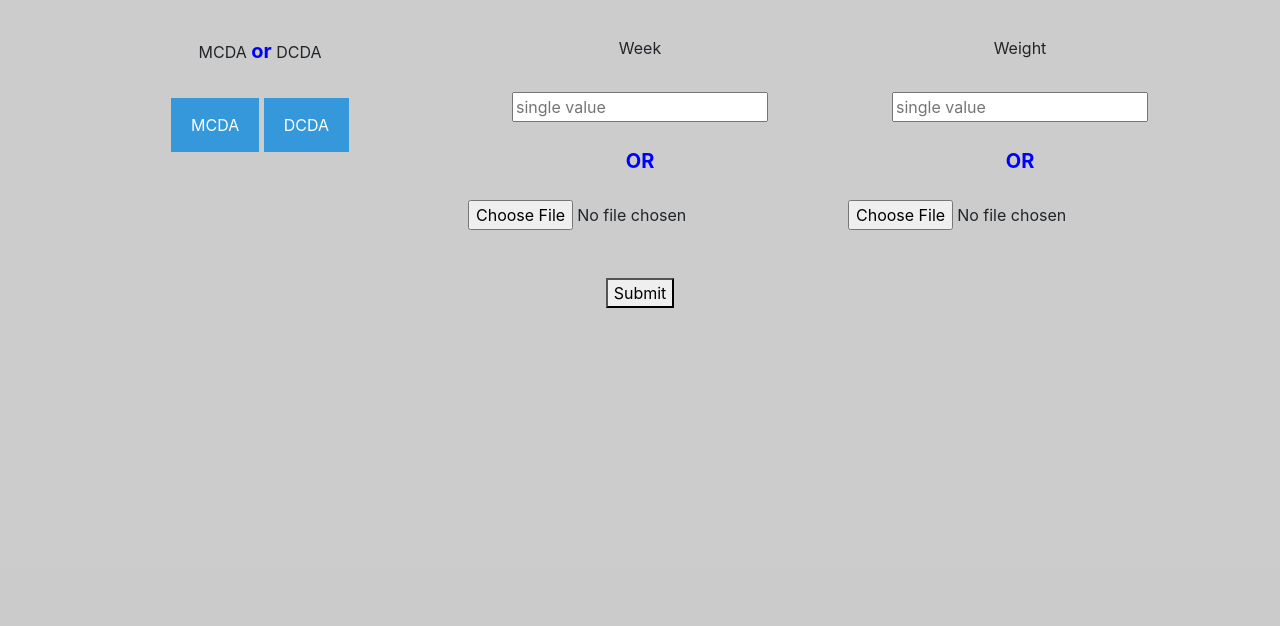
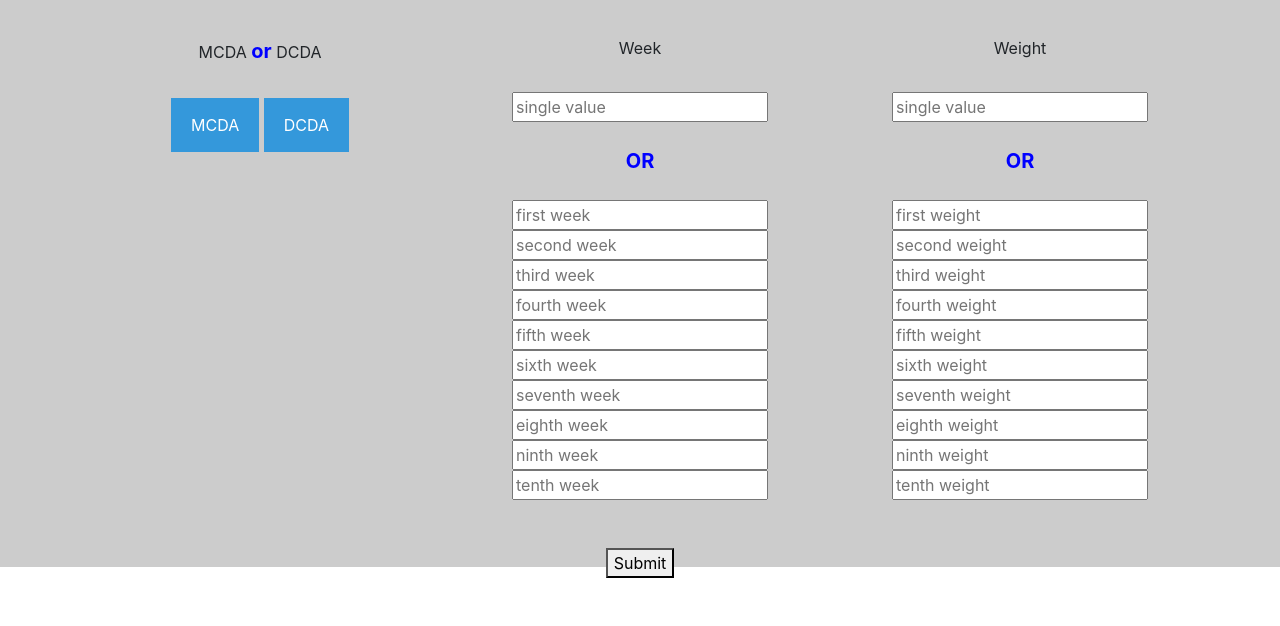
Before and after one commit to louzounlab/Twin-FWE, a Flask app: page / in a window 1280 px wide. Shown: the part 233-859 px from the top of the page. Before the commit the page ends 541 px from the top, so only its background shows below. Run offline with Flask 3, Linux system fonts and the light colour scheme; some libraries are stand-ins or nearby versions.

Commit message:
Update from file to an actual table

```diff
--- a/app/app.py
+++ b/app/app.py
@@ -167,38 +167,52 @@
 
     # Get the week
     week = request.form.get('week')  # As number
-    week_file = request.files['week_file']  # As column
+
+    # Read the weeks from the form
+    total_weeks = ""
+    weeks_list = []
+    for i in range(1, 10 + 1):
+        week_i = request.form[f'week{i}']
+        if week_i:
+            weeks_list.append(float(week_i))
+            total_weeks += week_i
+
+    # Set up nicely in a dataframe
+    week_df = pd.DataFrame({"week": weeks_list})
 
     # Check input validity
-    if not week and not week_file:
+    if not week and not total_weeks:
         return render_template("index.html", error="Please enter a week or upload a week file.")
-    if week and week_file:
+    if week and total_weeks:
         return render_template("index.html", error="Please enter a week or upload a week file, not both.")
 
-    if week_file:
-        week_file.save(join(folder_path, "week.csv"))
-        week_df = pd.read_csv(join(folder_path, "week.csv"))
-        if week_df.shape[1] != 1:
-            return render_template("index.html", error="Week file should have only one column.")
+    if total_weeks:
         week = list(week_df.iloc[:, 0])
     else:
         week = float(week)
 
     # Get the weight
     weight = request.form.get('weight')
-    weight_file = request.files['weight_file']
+
+    # Read the weights from the form
+    total_weights = ""
+    weight_list = []
+    for i in range(1, 10 + 1):
+        weight_i = request.form[f'weight{i}']
+        if weight_i:
+            weight_list.append(float(weight_i))
+            total_weights += weight_i
+
+    # Set up nicely in a dataframe
+    weight_df = pd.DataFrame({"weight": weight_list})
 
     # Check input validity
-    if not weight and not weight_file:
+    if not weight and not total_weights:
         return render_template("index.html", error="Please enter a weight or upload a weight file.")
-    if weight and weight_file:
+    if weight and total_weights:
         return render_template("index.html", error="Please enter a weight or upload a weight file, not both.")
 
-    if weight_file:
-        weight_file.save(join(folder_path, "weight.csv"))
-        weight_df = pd.read_csv(join(folder_path, "weight.csv"))
-        if weight_df.shape[1] != 1:
-            return render_template("index.html", error="Weight file should have only one column.")
+    if total_weights:
         weight = list(weight_df.iloc[:, 0])
     else:
         weight = float(weight)
@@ -210,10 +224,13 @@
     # Get the values
     mcda = 1 if cda_type == "MCDA" else 0
 
+    print(week_df)
+    print(weight_df)
+
     if type(week) == float:
         # Get the values of weights
         df = get_values(mcda=mcda, week=week)
-        plot_gaussian(df, weight, join(folder_path, "plot_1.png"),  title=f"Gaussian Distribution Week: {week}")
+        plot_gaussian(df, weight, join(folder_path, "plot_1.png"), title=f"Gaussian Distribution Week: {week}")
     else:
         # Covert dtype
         week = [float(w) for w in week]
--- a/app/templates/index.html
+++ b/app/templates/index.html
@@ -105,7 +105,16 @@
                     <b style="font-size: 20px; color: blue;">OR</b>
                     <br>
                     <br>
-                    <input name="week_file" id="week_file" type="file" placeholder="column file" accept=".csv">
+                    <input name="week1" id="week1" type="number" placeholder="first week"><br>
+                    <input name="week2" id="week2" type="number" placeholder="second week"><br>
+                    <input name="week3" id="week3" type="number" placeholder="third week"><br>
+                    <input name="week4" id="week4" type="number" placeholder="fourth week"><br>
+                    <input name="week5" id="week5" type="number" placeholder="fifth week"><br>
+                    <input name="week6" id="week6" type="number" placeholder="sixth week"><br>
+                    <input name="week7" id="week7" type="number" placeholder="seventh week"><br>
+                    <input name="week8" id="week8" type="number" placeholder="eighth week"><br>
+                    <input name="week9" id="week9" type="number" placeholder="ninth week"><br>
+                    <input name="week10" id="week10" type="number" placeholder="tenth week"><br>
                 </div>
                 <div class="col">
                     <label for="weight">Weight</label>
@@ -117,7 +126,16 @@
                     <b style="font-size: 20px; color: blue;">OR</b>
                     <br>
                     <br>
-                    <input name="weight_file" id="weight_file" type="file" placeholder="column file" accept=".csv">
+                    <input name="weight1" id="weight1" type="number" placeholder="first weight"><br>
+                    <input name="weight2" id="weight2" type="number" placeholder="second weight"><br>
+                    <input name="weight3" id="weight3" type="number" placeholder="third weight"><br>
+                    <input name="weight4" id="weight4" type="number" placeholder="fourth weight"><br>
+                    <input name="weight5" id="weight5" type="number" placeholder="fifth weight"><br>
+                    <input name="weight6" id="weight6" type="number" placeholder="sixth weight"><br>
+                    <input name="weight7" id="weight7" type="number" placeholder="seventh weight"><br>
+                    <input name="weight8" id="weight8" type="number" placeholder="eighth weight"><br>
+                    <input name="weight9" id="weight9" type="number" placeholder="ninth weight"><br>
+                    <input name="weight10" id="weight10" type="number" placeholder="tenth weight"><br>
                 </div>
             </div>
             <br>
```
